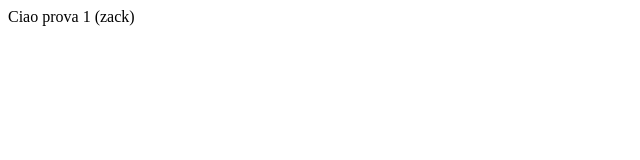
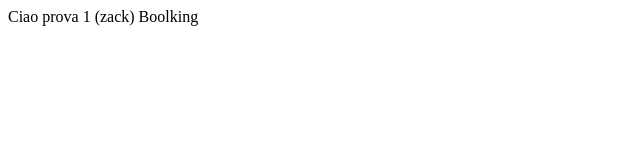
Before and after one commit to ImBlindForU/prova-projetto-brench, a plain HTML site: page index.html in a window 1280 px wide. Shown: the full height of the page, 0-640 px from the left. Drawn offline with Linux system fonts and the light colour scheme.

Commit message:
Add: Boolking

```diff
--- a/index.html
+++ b/index.html
@@ -8,5 +8,6 @@
 </head>
 <body>
     Ciao prova 1 (zack)
+    Boolking
 </body>
 </html>
```
